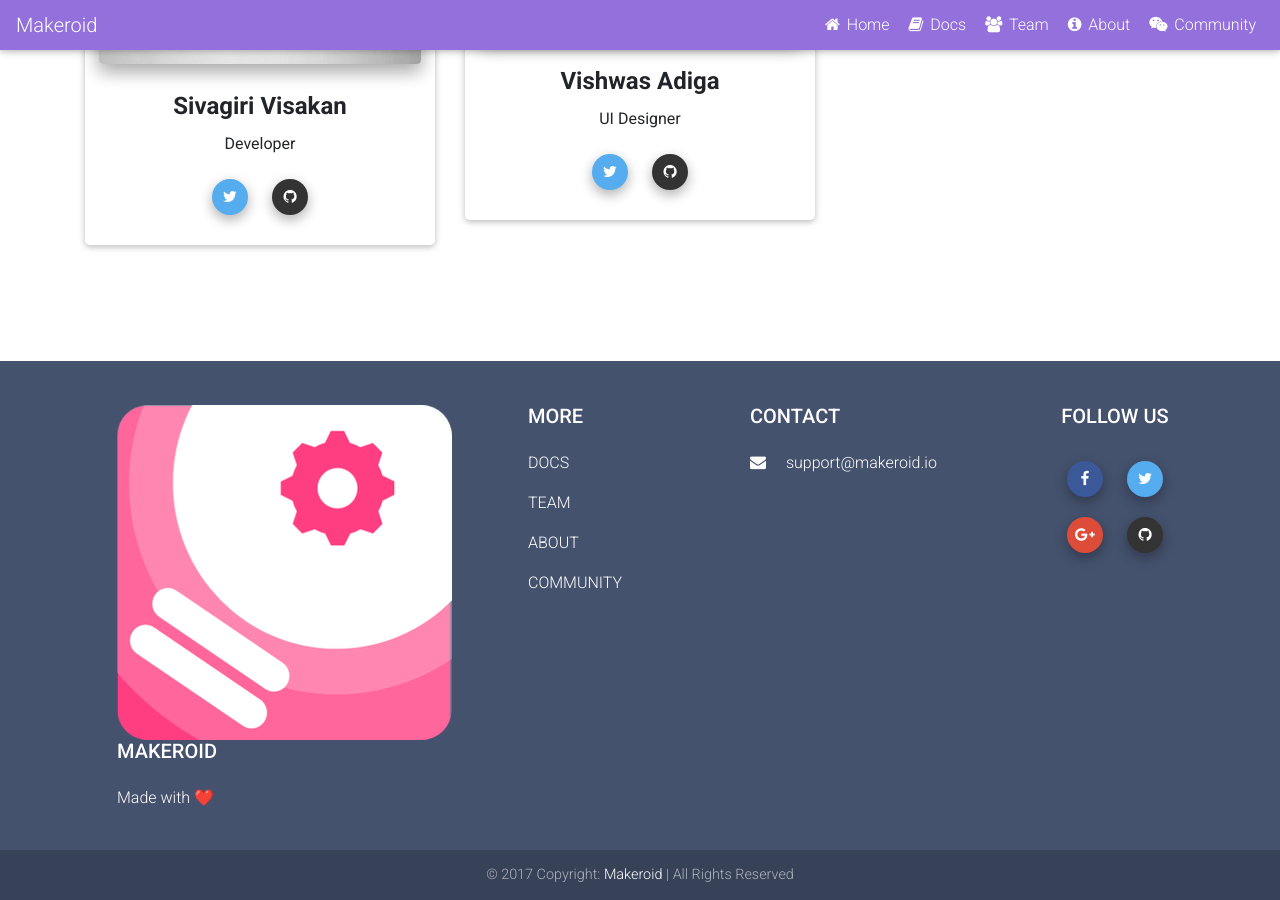
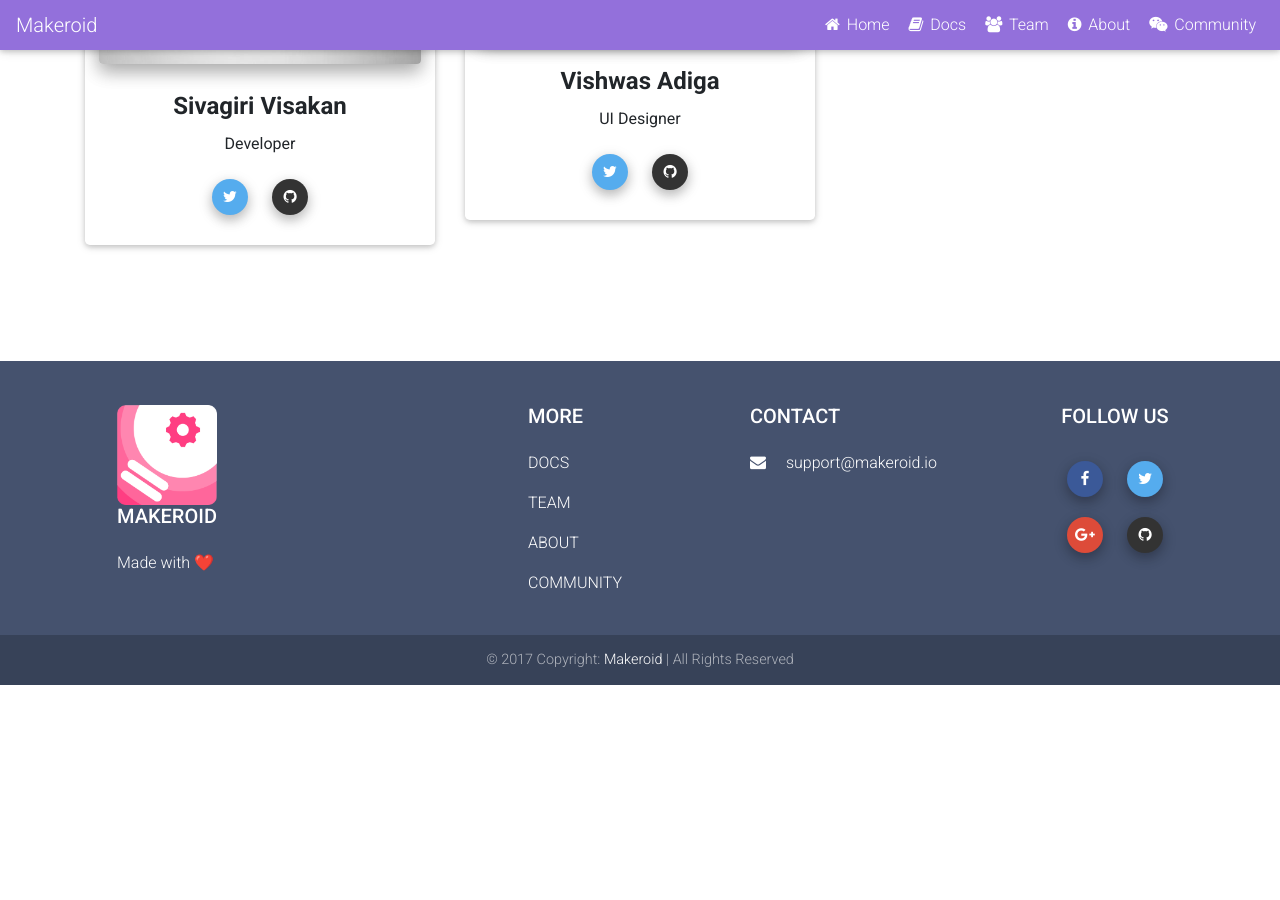
Before and after one commit to Kodular/kodular.github.io, a Jekyll site: the page built from team.html, in a window 1280 px wide and 900 px high, scrolled down 1756 px. Built offline with Jekyll 4.4.1, drawn with Linux system fonts in a browser that asks for light colours; nearby versions of some CDN libraries; some web fonts are replaced; library files that are not in the unit come from our copies; after the commit the page ends 2441 px from its top, so only the background shows below that.

Commit message:
Update footer.html

```diff
--- a/_includes/footer.html
+++ b/_includes/footer.html
@@ -5,7 +5,7 @@
 
       <!--First column-->
       <div class="col-md-4 col-lg-4">
-        <img class="img-fluid" src="assets/logo.png">
+        <img class="img-fluid" width="100em" src="assets/logo.png">
         <h5 class="title mb-4 font-bold">Makeroid</h5>
         <p>Made with ❤️</p>
       </div>
```
